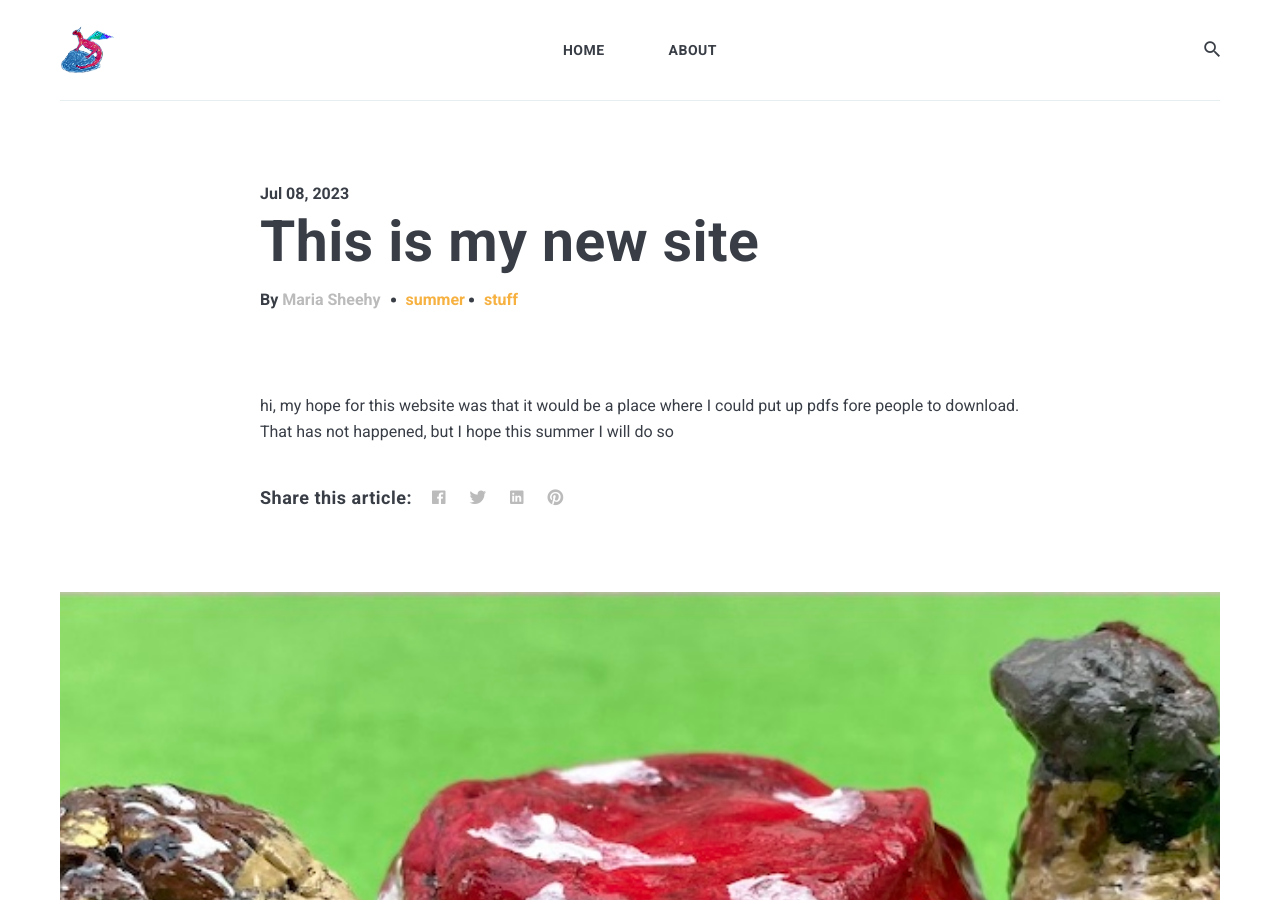
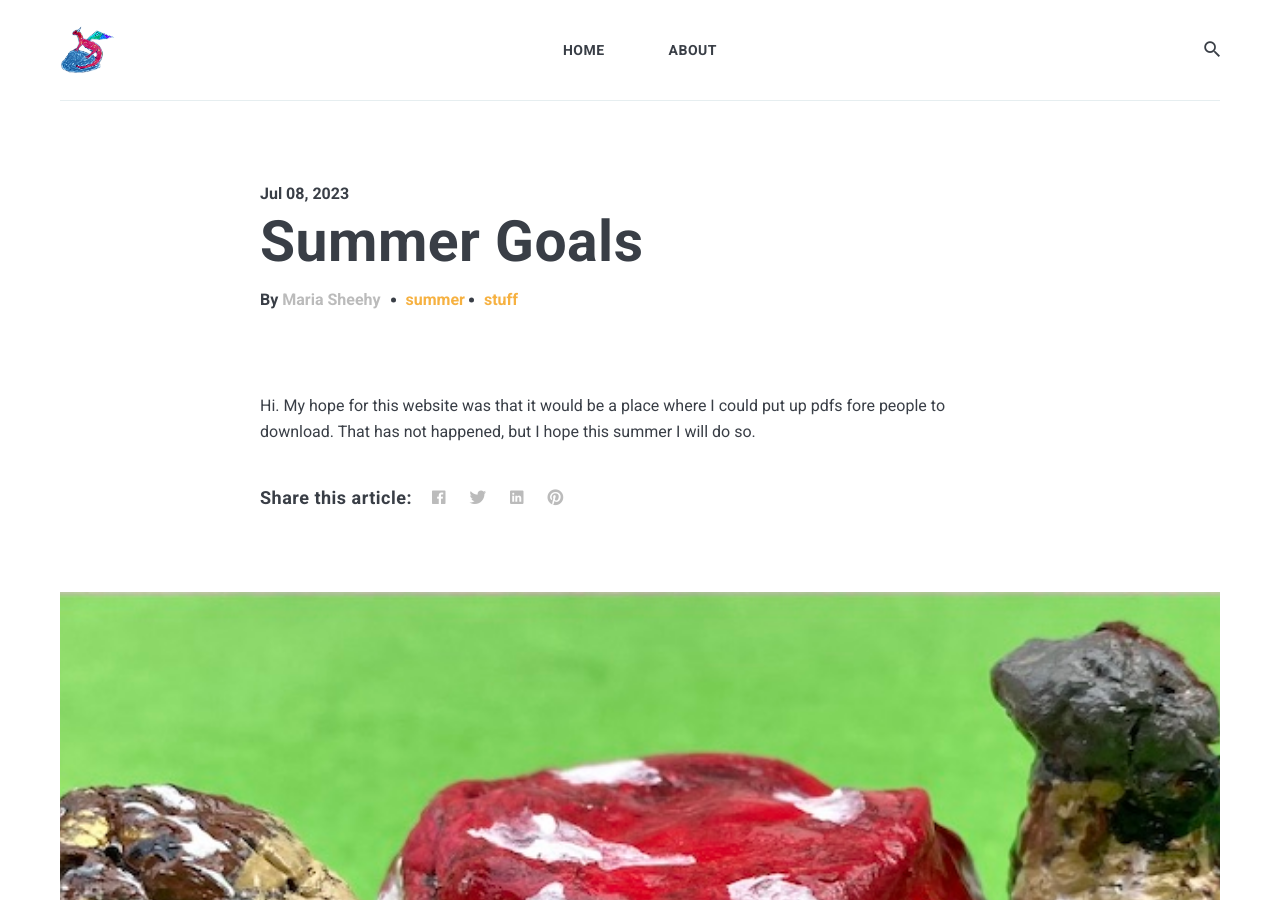
Before and after one commit to feltdragon/feltdragon.github.io, a Jekyll site: the page built from _posts/2023-7-8-my-stillfigeringThisOut-site.md, in a window 1280 px wide and 900 px high. Built offline with Jekyll 4.4.1, drawn with Linux system fonts in a browser that asks for light colours; nearby versions of some CDN libraries.

Commit message:
fixed post titles.

```diff
--- a/_posts/2023-7-8-my-stillfigeringThisOut-site.md
+++ b/_posts/2023-7-8-my-stillfigeringThisOut-site.md
@@ -1,8 +1,8 @@
 ---
 layout: post
-title:  This is my new site
+title:  Summer Goals
 image:
 tags: summer stuff
 ---
 
-hi, my hope for this website was that it would be a place where I could put up pdfs fore people to download. That has not happened, but I hope this summer I will do so
+Hi.  My hope for this website was that it would be a place where I could put up pdfs fore people to download. That has not happened, but I hope this summer I will do so.
```
Also changed, not shown: _posts/2023-8-25News.md (+1 -1 lines).
